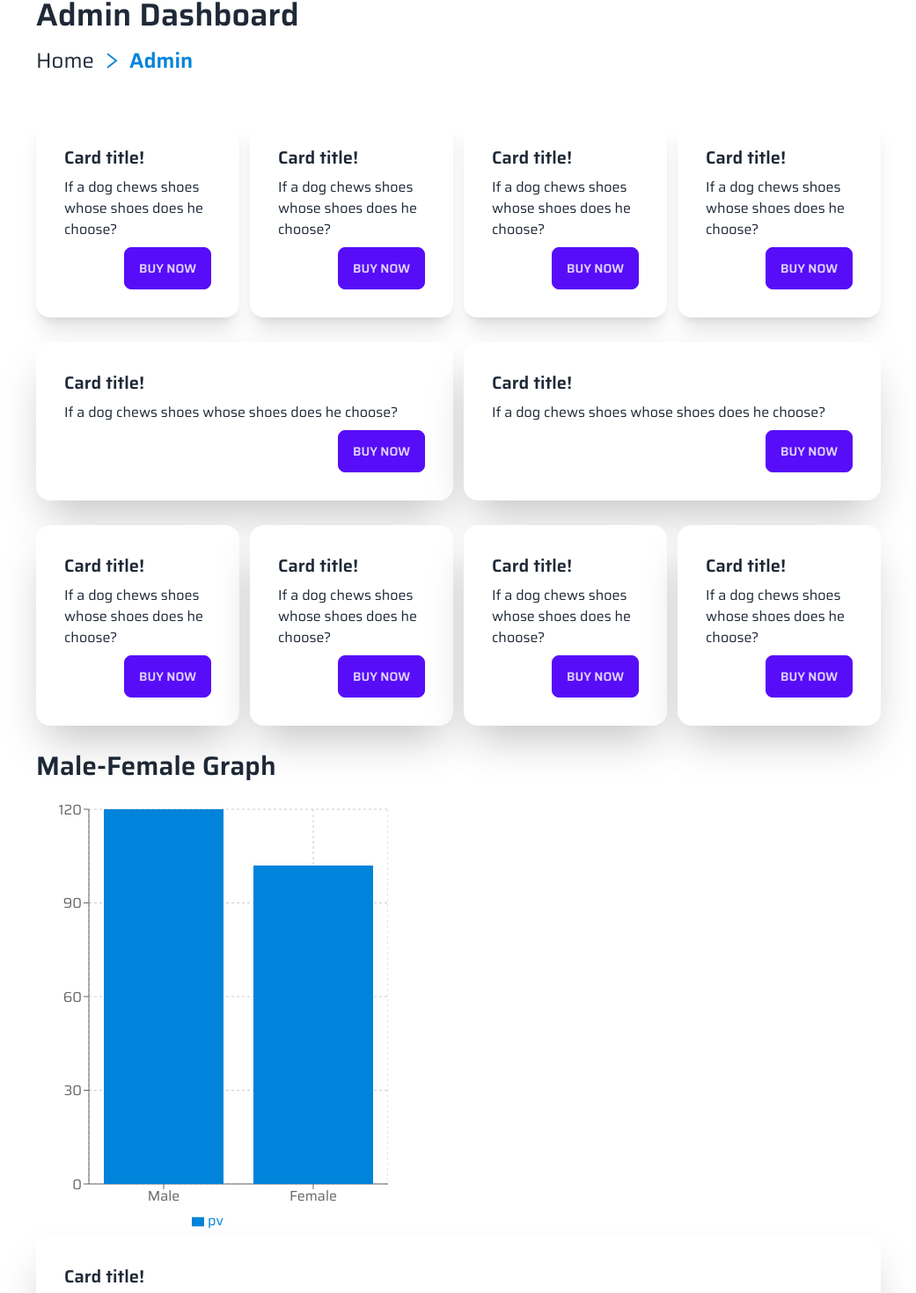
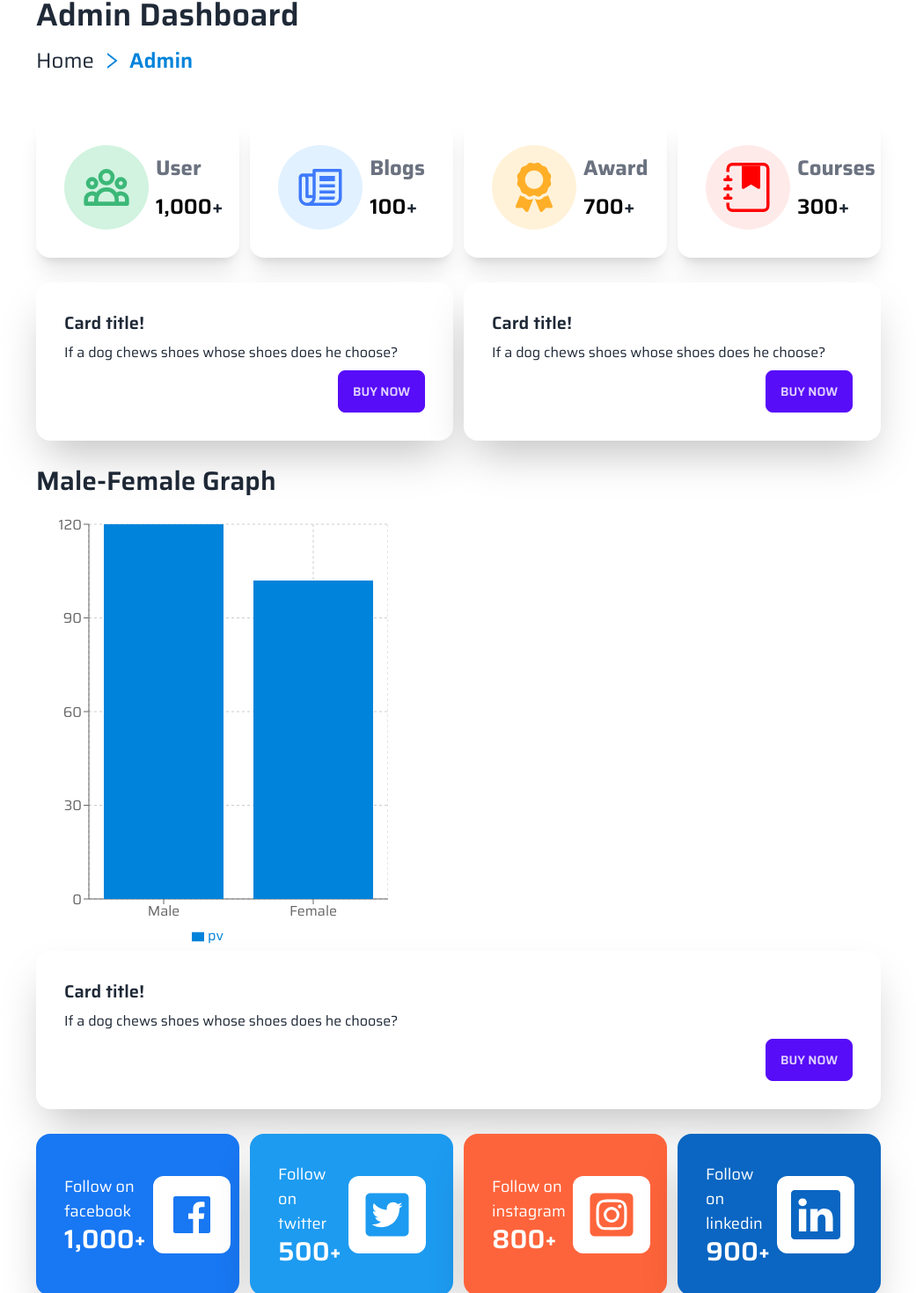
Before and after one commit to rashidulub/newwwrashed, a Next.js app: page /dashboard in a window 1280 px wide. Shown: the part 131-1601 px from the top of the page at 88% size, without its empty margins (119-1160 px from the left). Built offline with nearby package versions, Linux system fonts and the light colour scheme; no server answers.

Commit message:
Admin dashboard component added

```diff
--- a/src/app/courses/[id]/page.js
+++ b/src/app/courses/[id]/page.js
@@ -274,7 +274,7 @@ const CourseDashboard = ({ params }) => {
       });
     }
   };
-
+  console.log(member)
   // For Getting Assignment Data
   useEffect(() => {
     const fetchAssignments = async () => {
--- a/src/app/dashboard/page.jsx
+++ b/src/app/dashboard/page.jsx
@@ -1,21 +1,37 @@
 "use client";
-import React, { PureComponent } from 'react';
-import { BarChart, Bar, Cell, XAxis, YAxis, CartesianGrid, Tooltip, Legend, ResponsiveContainer } from 'recharts';
+import React, { PureComponent } from "react";
+import { HiOutlineUserGroup } from "react-icons/hi";
+import { IoMdPaper } from "react-icons/io";
+import { BsJournalBookmarkFill,BsLinkedin } from "react-icons/bs";
+import { FaAward, FaInstagramSquare, FaTwitterSquare, } from "react-icons/fa";
+import { BiLogoFacebookSquare } from "react-icons/bi";
+import {
+  BarChart,
+  Bar,
+  Cell,
+  XAxis,
+  YAxis,
+  CartesianGrid,
+  Tooltip,
+  Legend,
+  ResponsiveContainer,
+} from "recharts";
 import { AiOutlineRight } from "react-icons/ai";
 import { BiSearchAlt } from "react-icons/bi";
+import CountUp from "react-countup";
 
 const dashboardPage = () => {
   const data = [
     {
-      name: 'Male',
+      name: "Male",
       pv: 120,
       amt: 240,
     },
     {
-      name: 'Female',
+      name: "Female",
       pv: 102,
       amt: 240,
-    }
+    },
   ];
   return (
     <div className="lg:w-3/4 w-11/12 mx-auto pt-32">
@@ -31,38 +47,82 @@ const dashboardPage = () => {
       {/* Mini Card Component Here*/}
       <div className="grid grid-cols-4 gap-3 mt-12 mb-7">
         <div className="card w-auto bg-base-100 shadow-xl">
-          <div className="card-body">
-            <h2 className="card-title">Card title!</h2>
-            <p>If a dog chews shoes whose shoes does he choose?</p>
-            <div className="card-actions justify-end">
-              <button className="btn btn-primary">Buy Now</button>
+          <div className="card-body flex-row items-center justify-evenly">
+            <div className="avatar placeholder">
+              <div className="bg-[#D1F3E0] text-neutral-content rounded-full w-24">
+                <HiOutlineUserGroup size="3.5em" color="#3CB878" />
+              </div>
+            </div>
+            <div className="flex flex-col space-y-3 justify-center">
+              <p className="text-2xl font-bold text-gray-500">User</p>
+              <div className="flex items-center">
+                <CountUp
+                  delay={2}
+                  end={1000}
+                  className="text-black text-2xl font-semibold"
+                />
+                <span className="text-2xl font-semibold">+</span>
+              </div>
             </div>
           </div>
         </div>
         <div className="card w-auto bg-base-100 shadow-xl">
-          <div className="card-body">
-            <h2 className="card-title">Card title!</h2>
-            <p>If a dog chews shoes whose shoes does he choose?</p>
-            <div className="card-actions justify-end">
-              <button className="btn btn-primary">Buy Now</button>
+          <div className="card-body flex-row items-center justify-evenly">
+            <div className="avatar placeholder">
+              <div className="bg-[#E1F1FF] text-neutral-content rounded-full w-24">
+                <IoMdPaper size="3.5em" color="#3F7AFC" />
+              </div>
+            </div>
+            <div className="flex flex-col space-y-3 justify-center">
+              <p className="text-2xl font-bold text-gray-500">Blogs</p>
+              <div className="flex items-center">
+                <CountUp
+                  delay={2}
+                  end={100}
+                  className="text-black text-2xl font-semibold"
+                />
+                <span className="text-2xl font-semibold">+</span>
+              </div>
             </div>
           </div>
         </div>
         <div className="card w-auto bg-base-100 shadow-xl">
-          <div className="card-body">
-            <h2 className="card-title">Card title!</h2>
-            <p>If a dog chews shoes whose shoes does he choose?</p>
-            <div className="card-actions justify-end">
-              <button className="btn btn-primary">Buy Now</button>
+          <div className="card-body flex-row items-center justify-evenly">
+            <div className="avatar placeholder">
+              <div className="bg-[#FFF2D8] text-neutral-content rounded-full w-24">
+                <FaAward size="3.5em" color="#FFAE27" />
+              </div>
+            </div>
+            <div className="flex flex-col space-y-3 justify-center">
+              <p className="text-2xl font-bold text-gray-500">Award</p>
+              <div className="flex items-center">
+                <CountUp
+                  delay={2}
+                  end={700}
+                  className="text-black text-2xl font-semibold"
+                />
+                <span className="text-2xl font-semibold">+</span>
+              </div>
             </div>
           </div>
         </div>
         <div className="card w-auto bg-base-100 shadow-xl">
-          <div className="card-body">
-            <h2 className="card-title">Card title!</h2>
-            <p>If a dog chews shoes whose shoes does he choose?</p>
-            <div className="card-actions justify-end">
-              <button className="btn btn-primary">Buy Now</button>
+          <div className="card-body flex-row items-center justify-evenly">
+            <div className="avatar placeholder">
+              <div className="bg-[#FFEAEA] text-neutral-content rounded-full w-24">
+                <BsJournalBookmarkFill size="3.5em" color="#FF0000" />
+              </div>
+            </div>
+            <div className="flex flex-col space-y-3 justify-center">
+              <p className="text-2xl font-bold text-gray-500">Courses</p>
+              <div className="flex items-center">
+                <CountUp
+                  delay={2}
+                  end={300}
+                  className="text-black text-2xl font-semibold"
+                />
+                <span className="text-2xl font-semibold">+</span>
+              </div>
             </div>
           </div>
         </div>
@@ -90,50 +150,10 @@ const dashboardPage = () => {
         </div>
       </div>
 
-      {/* Social Component Here */}
-      <div className="grid grid-cols-4 gap-3 mb-7">
-        <div className="card w-auto bg-base-100 shadow-2xl">
-          <div className="card-body">
-            <h2 className="card-title">Card title!</h2>
-            <p>If a dog chews shoes whose shoes does he choose?</p>
-            <div className="card-actions justify-end">
-              <button className="btn btn-primary">Buy Now</button>
-            </div>
-          </div>
-        </div>
-        <div className="card w-auto bg-base-100 shadow-2xl">
-          <div className="card-body">
-            <h2 className="card-title">Card title!</h2>
-            <p>If a dog chews shoes whose shoes does he choose?</p>
-            <div className="card-actions justify-end">
-              <button className="btn btn-primary">Buy Now</button>
-            </div>
-          </div>
-        </div>
-        <div className="card w-auto bg-base-100 shadow-2xl">
-          <div className="card-body">
-            <h2 className="card-title">Card title!</h2>
-            <p>If a dog chews shoes whose shoes does he choose?</p>
-            <div className="card-actions justify-end">
-              <button className="btn btn-primary">Buy Now</button>
-            </div>
-          </div>
-        </div>
-        <div className="card w-auto bg-base-100 shadow-2xl">
-          <div className="card-body">
-            <h2 className="card-title">Card title!</h2>
-            <p>If a dog chews shoes whose shoes does he choose?</p>
-            <div className="card-actions justify-end">
-              <button className="btn btn-primary">Buy Now</button>
-            </div>
-          </div>
-        </div>
-      </div>
-
       {/* total male and female + exrta one Component Here */}
       <div>
         <h3 className="text-3xl font-semibold mb-4">Male-Female Graph</h3>
-        <div style={{ width: '400px', height: '500px' }}>
+        <div style={{ width: "400px", height: "500px" }}>
           <ResponsiveContainer>
             <BarChart
               data={data}
@@ -166,6 +186,99 @@ const dashboardPage = () => {
           </div>
         </div>
       </div>
+
+      {/* Social Component Here */}
+      <div className="grid grid-cols-4 gap-3 mb-10">
+        <div className="card w-auto bg-[#1877F2] shadow-2xl">
+          <div className="card-body flex-row items-center justify-between">
+            <div className="text-white">
+              <h1 className="text-lg">Follow on facebook</h1>
+              <div className="flex items-center">
+                <CountUp
+                  delay={2}
+                  end={1000}
+                  className="text-3xl font-semibold"
+                />
+                <span className="text-2xl font-bold">+</span>
+              </div>
+            </div>
+            <div className="flex justify-center">
+              <div className="avatar placeholder p-1 bg-white rounded-xl">
+                <div className="text-neutral-content rounded-xl w-20">
+                  <BiLogoFacebookSquare size="3.5em" color="#1877F2" />
+                </div>
+              </div>
+            </div>
+          </div>
+        </div>
+        <div className="card w-auto bg-[#1D9BF0] shadow-2xl">
+          <div className="card-body flex-row items-center justify-between">
+            <div className="text-white">
+              <h1 className="text-lg">Follow on twitter</h1>
+              <div className="flex items-center">
+                <CountUp
+                  delay={2}
+                  end={500}
+                  className="text-3xl font-semibold"
+                />
+                <span className="text-2xl font-bold">+</span>
+              </div>
+            </div>
+            <div className="flex justify-center">
+              <div className="avatar placeholder p-1 bg-white rounded-xl">
+                <div className="text-neutral-content rounded-xl w-20">
+                  <FaTwitterSquare size="3.5em" color="#1D9BF0" />
+                </div>
+              </div>
+            </div>
+          </div>
+        </div>
+        <div className="card w-auto bg-[#FE643B] shadow-2xl">
+          <div className="card-body flex-row items-center justify-between">
+            <div className="text-white">
+              <h1 className="text-lg">Follow on instagram</h1>
+              <div className="flex items-center">
+                <CountUp
+                  delay={2}
+                  end={800}
+                  className="text-3xl font-semibold"
+                />
+                <span className="text-2xl font-bold">+</span>
+              </div>
+            </div>
+            <div className="flex justify-center">
+              <div className="avatar placeholder p-1 bg-white rounded-xl">
+                <div className="text-neutral-content rounded-xl w-20">
+                  <FaInstagramSquare size="3.5em" color="#FE643B" />
+                </div>
+              </div>
+            </div>
+          </div>
+        </div>
+        <div className="card w-auto bg-[#0A66C2] shadow-2xl">
+          <div className="card-body flex-row items-center justify-between">
+            <div className="text-white">
+              <h1 className="text-lg">Follow on linkedin</h1>
+              <div className="flex items-center">
+                <CountUp
+                  delay={2}
+                  end={900}
+                  className="text-3xl font-semibold"
+                />
+                <span className="text-2xl font-bold">+</span>
+              </div>
+            </div>
+            <div className="flex justify-center">
+              <div className="avatar placeholder p-1 bg-white rounded-xl">
+                <div className="text-neutral-content rounded-xl w-20">
+                  <BsLinkedin size="3.5em" color="#0A66C2" />
+                </div>
+              </div>
+            </div>
+          </div>
+        </div>
+
+      </div>
     </div>
   );
 };
```
